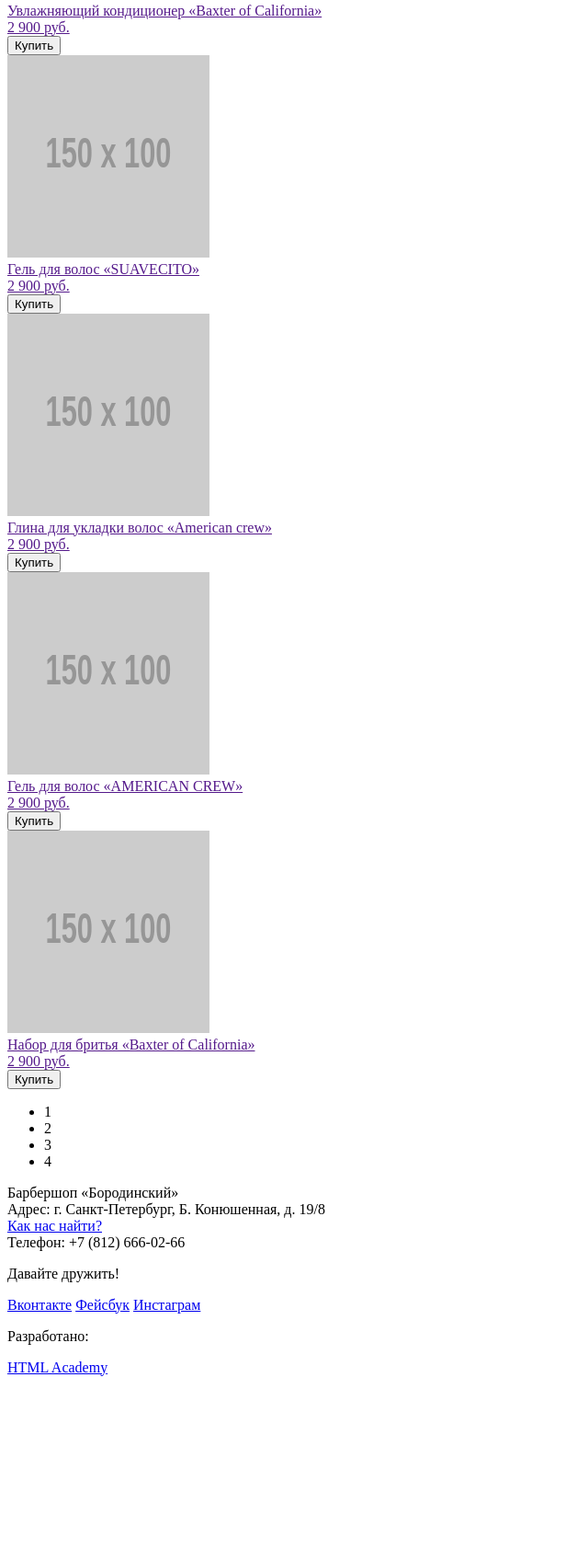
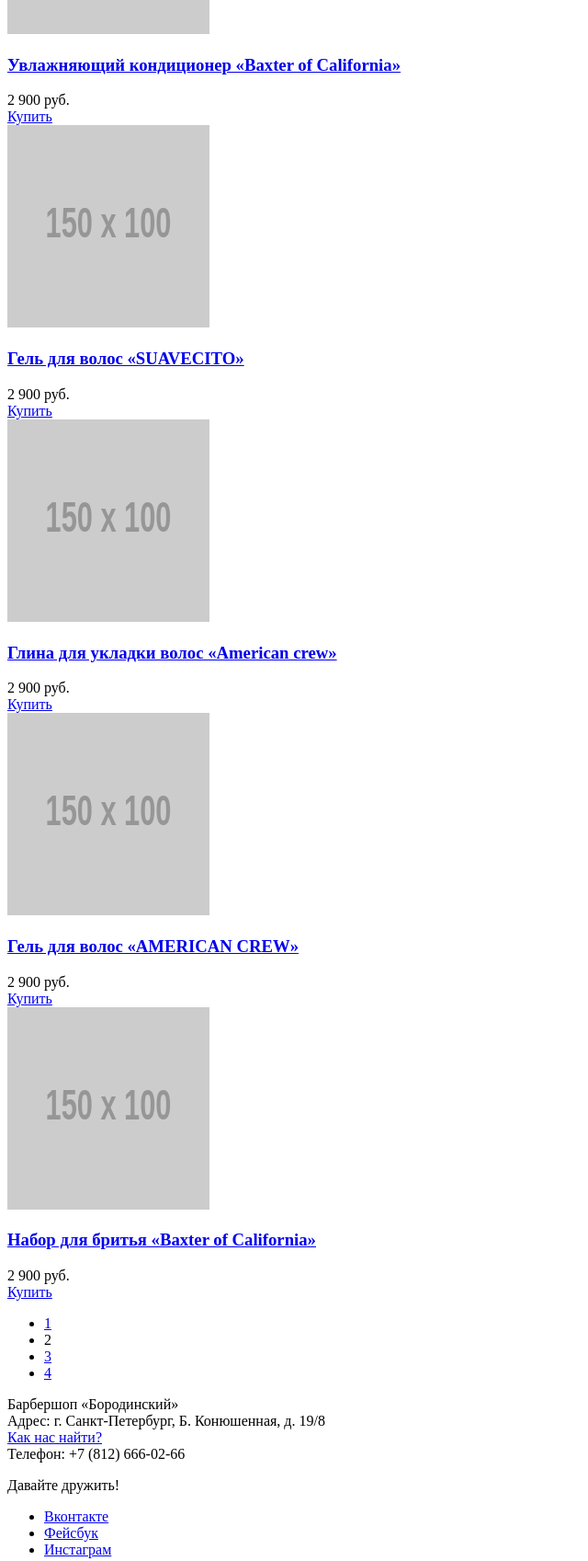
Before and after one commit to Vokzhich/94560-barbershop, a plain HTML site: page catalog.html in a window 1280 px wide. Shown: the part 1013-2710 px from the top of the page at 92% size, without its empty margins (0-640 px from the left). Before the commit the page ends 2517 px from the top, so only its background shows below. Drawn offline with Linux system fonts and the light colour scheme; placeholder pictures from the web are drawn by us.

Commit message:
Внес исправления
Влад, привет! Я внес все изменения, спасибо!

```diff
--- a/catalog.html
+++ b/catalog.html
@@ -49,6 +49,7 @@
 
       <!-- Боковое меню фильтрации начало -->
       <div class="filter-section">
+        <form id="main-filtration-form" action="">
           <div class="manufacturers">
               <h2>Производители:</h2>
               <label>
@@ -83,112 +84,118 @@
                   <input type="radio" name="shaving accesories" value="3">Аксессуары
               </label>
           </div>
-
-        <button>
-            Показать
-        </button>
+          <input type="submit" value="Показать">
+        </form>
       </div>
       <!-- Боковое меню фильтрации конец -->
 
       <!--Каталог товаров начало-->
       <div class="main-goods-catalog">
 
-        <a class="catalog-item-wrapper" href=""> <!-- ОБЕРНУЛ В A ТАК КАК ЮЗЕРУ ДОЛЖНО БЫТЬ УДОБНО ТЫКАТЬ НА ВСЮ ПЛИТКУ А НЕ НА КНОПКУ КУПИТЬ, ЕСЛИ НУЖНО ТОЛЬКО НА КНОПКУ ТО ТОГДА БЕЗ ЭТОГО ТЕГА НАДО БУДЕТ ДЕЛАТЬ -->
-          <div class="image-holder">
+        <div class="catalog-item-wrapper">
+          <a class="image-holder" href="#">
             <img src="http://placehold.it/150x100" alt="catalog-picture" width="220px" height="220px">
-          </div>
-          <span class="item-name">
-            Набор для путешествий  «Baxter of California»
-          </span>
+          </a>
+          <h3>
+            <a href="#">Набор для путешествий  «Baxter of California»</a>
+          </h3>
+          <div class="item-price-container">
              <div class="item-price">
               2 900 руб.
             </div>
-          <button>
-            Купить
-          </button>
+             <a class="purchase-button" href="#">Купить</a>
+          </div>
+        </div>
+
+        <div class="catalog-item-wrapper">
+          <a class="image-holder" href="#">
+            <img src="http://placehold.it/150x100" alt="catalog-picture" width="220px" height="220px">
           </a>
-
-        <a class="catalog-item-wrapper" href=""> <!-- ОБЕРНУЛ В A ТАК КАК ЮЗЕРУ ДОЛЖНО БЫТЬ УДОБНО ТЫКАТЬ НА ВСЮ ПЛИТКУ А НЕ НА КНОПКУ КУПИТЬ, ЕСЛИ НУЖНО ТОЛЬКО НА КНОПКУ ТО ТОГДА БЕЗ ЭТОГО ТЕГА НАДО БУДЕТ ДЕЛАТЬ -->
-          <div class="image-holder">
-            <img src="http://placehold.it/150x100" alt="catalog-picture" width="220px" height="220px">
-          </div>
-          <span class="item-name">
-            Увлажняющий кондиционер  «Baxter of California»
-          </span>
+          <h3>
+            <a href="#">Увлажняющий кондиционер  «Baxter of California»</a>
+          </h3>
+          <div class="item-price-container">
              <div class="item-price">
               2 900 руб.
             </div>
-          <button>
-            Купить
-          </button>
+             <a class="purchase-button" href="#">Купить</a>
+          </div>
+        </div>
+
+        <div class="catalog-item-wrapper">
+          <a class="image-holder" href="#">
+            <img src="http://placehold.it/150x100" alt="catalog-picture" width="220px" height="220px">
           </a>
-
-        <a class="catalog-item-wrapper" href=""> <!-- ОБЕРНУЛ В A ТАК КАК ЮЗЕРУ ДОЛЖНО БЫТЬ УДОБНО ТЫКАТЬ НА ВСЮ ПЛИТКУ А НЕ НА КНОПКУ КУПИТЬ, ЕСЛИ НУЖНО ТОЛЬКО НА КНОПКУ ТО ТОГДА БЕЗ ЭТОГО ТЕГА НАДО БУДЕТ ДЕЛАТЬ -->
-          <div class="image-holder">
-            <img src="http://placehold.it/150x100" alt="catalog-picture" width="220px" height="220px">
-          </div>
-          <span class="item-name">
-            Гель для волос «SUAVECITO»
-          </span>
+          <h3>
+            <a href="#">Гель для волос «SUAVECITO»</a>
+          </h3>
+          <div class="item-price-container">
              <div class="item-price">
               2 900 руб.
             </div>
-          <button>
-            Купить
-          </button>
+             <a class="purchase-button" href="#">Купить</a>
+          </div>
+        </div>
+
+        <div class="catalog-item-wrapper">
+          <a class="image-holder" href="#">
+            <img src="http://placehold.it/150x100" alt="catalog-picture" width="220px" height="220px">
           </a>
-
-        <a class="catalog-item-wrapper" href=""> <!-- ОБЕРНУЛ В A ТАК КАК ЮЗЕРУ ДОЛЖНО БЫТЬ УДОБНО ТЫКАТЬ НА ВСЮ ПЛИТКУ А НЕ НА КНОПКУ КУПИТЬ, ЕСЛИ НУЖНО ТОЛЬКО НА КНОПКУ ТО ТОГДА БЕЗ ЭТОГО ТЕГА НАДО БУДЕТ ДЕЛАТЬ -->
-          <div class="image-holder">
-            <img src="http://placehold.it/150x100" alt="catalog-picture" width="220px" height="220px">
-          </div>
-          <span class="item-name">
-            Глина для укладки волос  «American crew»
-          </span>
+          <h3>
+            <a href="#">Глина для укладки волос  «American crew»</a>
+          </h3>
+          <div class="item-price-container">
              <div class="item-price">
               2 900 руб.
             </div>
-          <button>
-            Купить
-          </button>
+             <a class="purchase-button" href="#">Купить</a>
+          </div>
+        </div>
+
+        <div class="catalog-item-wrapper">
+          <a class="image-holder" href="#">
+            <img src="http://placehold.it/150x100" alt="catalog-picture" width="220px" height="220px">
           </a>
-
-        <a class="catalog-item-wrapper" href=""> <!-- ОБЕРНУЛ В A ТАК КАК ЮЗЕРУ ДОЛЖНО БЫТЬ УДОБНО ТЫКАТЬ НА ВСЮ ПЛИТКУ А НЕ НА КНОПКУ КУПИТЬ, ЕСЛИ НУЖНО ТОЛЬКО НА КНОПКУ ТО ТОГДА БЕЗ ЭТОГО ТЕГА НАДО БУДЕТ ДЕЛАТЬ -->
-          <div class="image-holder">
-            <img src="http://placehold.it/150x100" alt="catalog-picture" width="220px" height="220px">
-          </div>
-          <span class="item-name">
-            Гель для волос «AMERICAN CREW»
-          </span>
+          <h3>
+            <a href="#">Гель для волос «AMERICAN CREW»</a>
+          </h3>
+          <div class="item-price-container">
              <div class="item-price">
               2 900 руб.
             </div>
-          <button>
-            Купить
-          </button>
+             <a class="purchase-button" href="#">Купить</a>
+          </div>
+        </div>
+
+        <div class="catalog-item-wrapper">
+          <a class="image-holder" href="#">
+            <img src="http://placehold.it/150x100" alt="catalog-picture" width="220px" height="220px">
           </a>
-
-        <a class="catalog-item-wrapper" href=""> <!-- ОБЕРНУЛ В A ТАК КАК ЮЗЕРУ ДОЛЖНО БЫТЬ УДОБНО ТЫКАТЬ НА ВСЮ ПЛИТКУ А НЕ НА КНОПКУ КУПИТЬ, ЕСЛИ НУЖНО ТОЛЬКО НА КНОПКУ ТО ТОГДА БЕЗ ЭТОГО ТЕГА НАДО БУДЕТ ДЕЛАТЬ -->
-          <div class="image-holder">
-            <img src="http://placehold.it/150x100" alt="catalog-picture" width="220px" height="220px">
-          </div>
-          <span class="item-name">
-            Набор для бритья «Baxter of California»
-          </span>
+          <h3>
+            <a href="#">Набор для бритья «Baxter of California»</a>
+          </h3>
+          <div class="item-price-container">
              <div class="item-price">
               2 900 руб.
             </div>
-          <button>
-            Купить
-          </button>
-        </a>
+             <a class="purchase-button" href="#">Купить</a>
+          </div>
+        </div>
 
         <nav>
           <ul>
-            <li>1</li>
-            <li class="active">2</li>
-            <li>3</li>
-            <li>4</li>
+            <li>
+              <a href="#">1</a>
+            </li>
+            <li>
+              <span class="active">2</span>
+            </li>
+            <li>
+              <a href="#">3</a>
+            </li>
+            <li>
+              <a href="#">4</a>
+            </li>
           </ul>
         </nav>
 
@@ -206,9 +213,17 @@
         </section>
         <section class="footer-social">
           <p>Давайте дружить!</p>
-          <a class="social-btn social-btn-vk" href="#">Вконтакте</a>
-          <a class="social-btn social-btn-fb" href="#">Фейсбук</a>
-          <a class="social-btn social-btn-inst" href="#">Инстаграм</a>
+          <ul>
+            <li>
+              <a href="#" class="social-btn social-btn-vk">Вконтакте</a>
+            </li>
+            <li>
+              <a href="#" class="social-btn social-btn-fb">Фейсбук</a>
+            </li>
+            <li>
+              <a href="#" class="social-btn social-btn-inst">Инстаграм</a>
+            </li>
+          </ul>
         </section>
         <section class="footer-copyright">
           <p>Разработано:</p>
```
Also changed, not shown: catalog-item.html (+28 -12 lines). Lines whose indentation alone changed are shown as unchanged.
